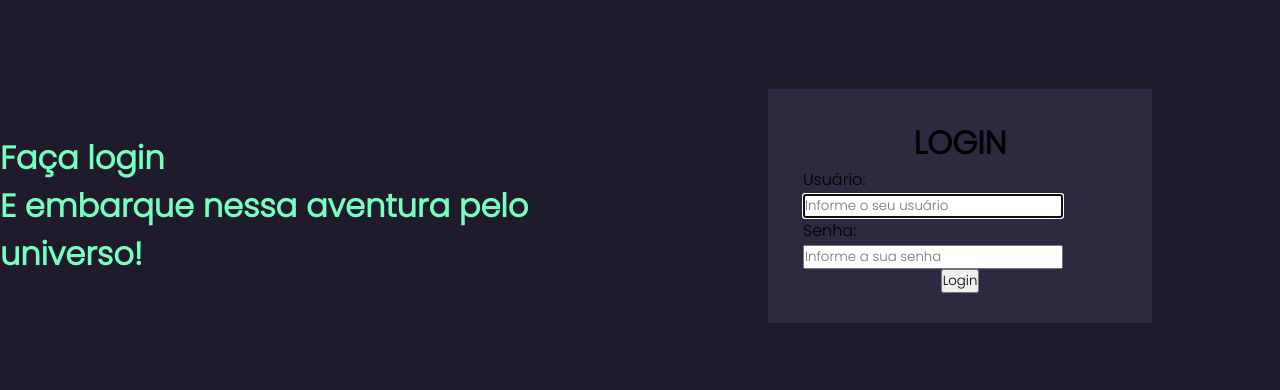
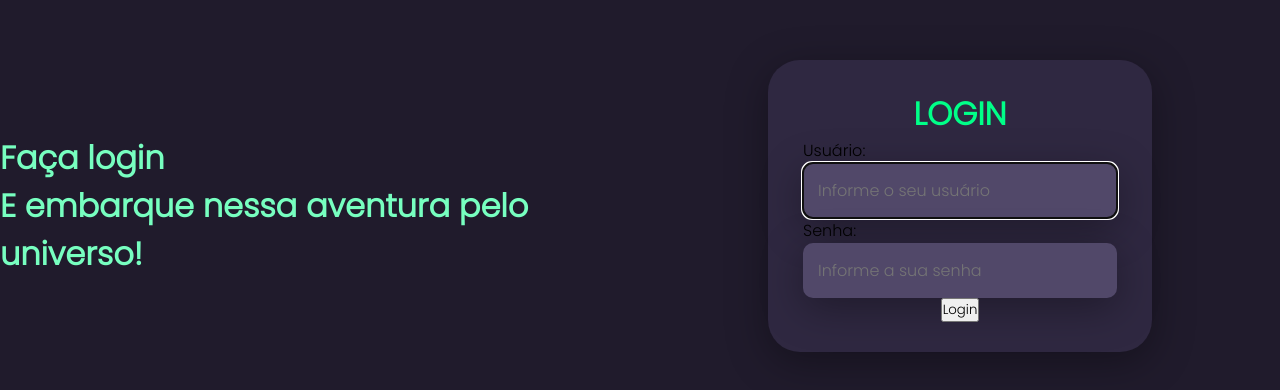
Before and after one commit to GuilhermeEduardo23/login-dark, a plain HTML site: page index.html in a window 1280 px wide. Shown: the part 194-584 px from the top of the page. Drawn offline with Linux system fonts and the light colour scheme.

Commit message:
Second Commit

```diff
--- a/style.css
+++ b/style.css
@@ -45,4 +45,30 @@
     flex-direction: column;
     padding: 30px 35px;
     background: #2f2841;
+    border-radius: 2em;
+    box-shadow: 0px 10px 40px #00000056;
 }
+
+.card-login h1 {
+    color: #00ff88;
+    font-weight: 800;
+    margin: 0;
+}
+
+.textfield {
+    display: flex;
+    flex-direction: column;
+    justify-content: center;
+    align-items: flex-start;
+}
+
+.textfield input {
+    width: 100%;
+    border: none;
+    border-radius: 10px;
+    padding: 15px;
+    background: #514869;
+    color: #f0ffffde;
+    font-size: 12pt;
+    box-shadow: 0px 10px 40px #00000056;
+}
```
Also changed, not shown: media/universe.png (added).
